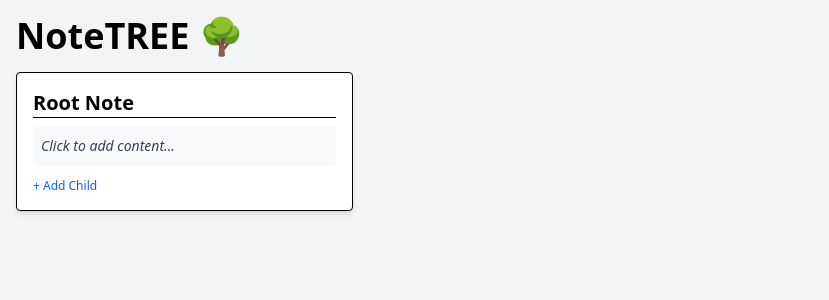
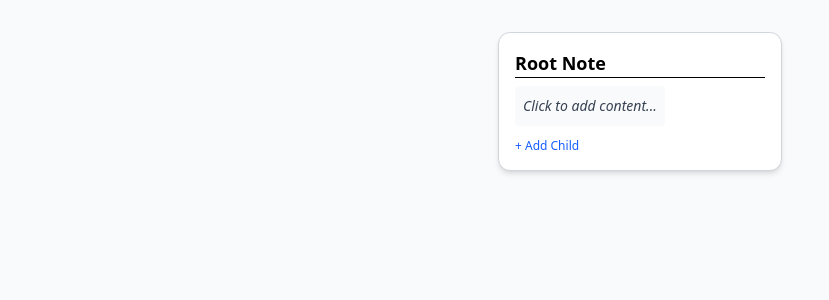
Before and after one commit to scopophobic/noteTree, a Next.js app: page / in a window 1280 px wide. Shown: the top 300 px of the page, without its empty margins (0-829 px from the left). Built offline with nearby package versions, Linux system fonts and the light colour scheme.

Commit message:
did the tree note way

```diff
--- /dev/null
+++ b/src/app/libs/nodeFindId.ts
@@ -0,0 +1,12 @@
+import { TreeNode } from "@/hooks/useTree";
+
+export function findNodeById(node: TreeNode, id: string): TreeNode | null {
+    if (node.id === id) return node;
+
+    for (const child of node.child) {
+      const found = findNodeById(child, id);
+      if (found) return found;
+    }
+
+    return null;
+  }
--- a/src/app/page.tsx
+++ b/src/app/page.tsx
@@ -1,15 +1,33 @@
-'use client'
+"use client";
 
-import { useTreeStore } from '@/hooks/useTree'
-import NodeCard from '@/components/nodeCard'
+// const { tree, focusedNodeId, setFocusedNode } = useTreeStore();
+
+import { findNodeById } from "./libs/nodeFindId";
+
+import NodeCard from "@/components/nodeCard";
+import { useTreeStore } from "@/hooks/useTree";
 
 export default function Home() {
-  const { tree } = useTreeStore()
+  const { tree, focusedNodeId, setFocusedNode } = useTreeStore();
+
+  const nodeToRender = focusedNodeId
+    ? findNodeById(tree, focusedNodeId) ?? tree
+    : tree;
+  // const nodeToRender = focusedNodeId ? tree[focusedNodeId] : tree["root"];
 
   return (
-    <main className="p-4 bg-gray-100 min-h-screen">
-      <h1 className="text-4xl font-bold mb-4">NoteTREE 🌳</h1>
-      <NodeCard node={tree} nodeId={tree.id} />
+    <main className="min-h-screen w-full overflow-auto bg-gray-50">
+      <div className="p-8 min-w-[1000px] flex flex-col items-center">
+        {focusedNodeId && (
+          <button
+            className="mb-4 text-blue-600 underline text-sm"
+            onClick={() => setFocusedNode(null)}
+          >
+            ← Back to Root
+          </button>
+        )}
+        <NodeCard nodeId={nodeToRender.id} node={nodeToRender} />
+      </div>
     </main>
-  )
+  );
 }
--- a/src/components/nodeCard.tsx
+++ b/src/components/nodeCard.tsx
@@ -1,14 +1,13 @@
 "use client";
 
-
-
+// import { useTreeStore } from "@/hooks/useTree";
 // libs
 import { useState } from "react";
-import { useTreeStore, TreeNode } from "@/hooks/useTree";
+// const { tree, focusedNodeId, setFocusedNode } = useTreeStore();
+import { useTreeStore } from "@/hooks/useTree";
+import { TreeNode } from "@/hooks/useTree";
 import ReactMarkdown from "react-markdown";
 import remarkGfm from "remark-gfm";
-
-
 
 type Props = {
   nodeId: string;
@@ -21,30 +20,37 @@ type Props = {
 };
 
 export default function NodeCard({ node, nodeId }: Props) {
+  const { setFocusedNode } = useTreeStore();
+  const { focusedNodeId } = useTreeStore();
   const { addChild, updateNode, deleteNode } = useTreeStore();
 
   const [isEditing, setIsEditing] = useState(false);
 
   return (
     // <div className="border rounded p-4 m-2 bg-white shadow-md min-w-[300px]">
-    <div className="flex flex-col items-start">
-      <div className="border rounded p-4 bg-white shadow-md w-fit min-w-[250px]">
-        {/* Node Title */}
+    <div className="flex flex-col items-center">
+      {/* Actual Node Box */}
+      <div
+        className={`transition-all duration-300 flex flex-col items-start border border-gray-300 rounded-xl p-4 shadow-md bg-white ${
+          focusedNodeId === nodeId ? "scale-105 z-10" : "scale-100"
+        } max-w-sm w-fit`}
+      >
+        {/* TITLE */}
         <input
-          className="text-xl font-semibold mb-2 w-full outline-none border-b"
+          className="text-lg font-bold mb-2 outline-none border-b w-full max-w-[250px] truncate"
           value={node.title}
           onChange={(e) => updateNode(nodeId, { title: e.target.value })}
         />
 
-        {/* Markdown Content Area */}
+        {/* CONTENT */}
         {isEditing ? (
           <>
             <textarea
-              className="w-full h-32 p-2 bg-gray-50 border mt-2 text-sm rounded"
+              className="w-full h-28 p-2 bg-gray-50 border mt-2 text-sm rounded"
               value={node.content}
+              autoFocus
               onChange={(e) => updateNode(nodeId, { content: e.target.value })}
-              onBlur={() => setIsEditing(false)} // ✅ auto-save and switch back
-              autoFocus
+              onBlur={() => setIsEditing(false)} // ✅ auto-save on blur
             />
             {/* <div className="flex justify-end mt-2">
           <button
@@ -56,7 +62,6 @@ export default function NodeCard({ node, nodeId }: Props) {
         </div> */}
           </>
         ) : (
-          <>
           <div
             className="prose prose-sm max-w-none p-2 bg-gray-50 rounded cursor-pointer"
             onClick={() => setIsEditing(true)}
@@ -65,20 +70,16 @@ export default function NodeCard({ node, nodeId }: Props) {
               {node.content || "*Click to add content...*"}
             </ReactMarkdown>
           </div>
-          </>
         )}
 
-        {/* Actions */}
-        <div className="mt-3 flex gap-3">
-          <button
-            className="text-xs text-blue-600"
-            onClick={() => addChild(nodeId, node)}
-          >
+        {/* ACTIONS */}
+        <div className="mt-3 flex gap-3 text-xs">
+          <button className="text-blue-600" onClick={() => addChild(nodeId)}>
             + Add Child
           </button>
           {nodeId !== "root" && (
             <button
-              className="text-xs text-red-600"
+              className="text-red-600"
               onClick={() => {
                 if (confirm("Delete this node and its children?")) {
                   deleteNode(nodeId);
@@ -88,24 +89,20 @@ export default function NodeCard({ node, nodeId }: Props) {
               🗑 Delete
             </button>
           )}
-          {/* Sibling add and delete will come next */}
+        </div>
       </div>
 
-        {/* Render child recursively */}
-        {/* <div className="ml-4 border-l pl-4 mt-2">
-        {node.child.map((child) => (
-          <NodeCard key={child.id} nodeId={child.id} node={child} />
-        ))}
-      </div> */}
-        {/* Render children in a horizontal row */}
+      {/* CHILDREN */}
       {node.child.length > 0 && (
-          <div className="mt-4 flex gap-4 flex-wrap justify-start pl-2 border-l-2 border-gray-300">
+        <div className="mt-6 flex flex-col items-center">
+          <div className="w-1 h-4 bg-gray-400" />
+          <div className="flex flex-wrap gap-6 justify-center mt-2">
             {node.child.map((child) => (
               <NodeCard key={child.id} nodeId={child.id} node={child} />
             ))}
           </div>
+        </div>
       )}
-      </div>
     </div>
   );
 }
--- a/src/hooks/useTree.ts
+++ b/src/hooks/useTree.ts
@@ -1,94 +1,108 @@
 import { create } from "zustand";
 import { persist } from "zustand/middleware";
 
-// Uses Zustand with persist (so data survives page reloads)
-
-
+// ------------------
+// TreeNode type
+// ------------------
 export type TreeNode = {
   id: string;
   title: string;
   content: string;
   child: TreeNode[];
+};
+
+// ------------------
+// Store type
+// ------------------
+type TreeState = {
+  tree: TreeNode; // ✅ Root node (not map)
+  setTree: (tree: TreeNode) => void;
+
+  focusedNodeId: string | null;
+  setFocusedNode: (id: string | null) => void;
+
+  addChild: (parentId: string) => void;
+  updateNode: (id: string, data: Partial<TreeNode>) => void;
+  deleteNode: (id: string) => void;
+};
+
+// ------------------
+// Helpers
+// ------------------
+function generateNode(): TreeNode {
+  return {
+    id: crypto.randomUUID(),
+    title: "New Note",
+    content: "",
+    child: [],
+  };
 }
 
 
-type TreeState = {
-    tree: TreeNode;
-    setTree: (tree: TreeNode) => void
-    addChild: (parentId: string, child: TreeNode) => void;
-    updateNode: (id: string, data: Partial<TreeNode>) => void
-    deleteNode: (id: string) => void
+
+function updateNodeRecursive(tree: TreeNode, id: string, data: Partial<TreeNode>): TreeNode {
+  if (tree.id === id) return { ...tree, ...data };
+  return {
+    ...tree,
+    child: tree.child.map((c) => updateNodeRecursive(c, id, data)),
+  };
 }
 
-
-// main fucntions for the treenode ops
-function generateNode(): TreeNode {
-    return {
-      id: crypto.randomUUID(),
-      title: 'New Note',
-      content: '',
-      child: [],
-    }
-  }
-
-// main fucntions for the treenode ops
-  function updateNodeRecursive(tree: TreeNode, id: string, data: Partial<TreeNode>): TreeNode {
-    if (tree.id === id) return { ...tree, ...data }
-    return {
-      ...tree,
-      child: tree.child.map(child => updateNodeRecursive(child, id, data)),
-    }
-  }
-
-  // main fucntions for the treenode ops
 function addChildRecursive(tree: TreeNode, parentId: string): TreeNode {
   if (tree.id === parentId) {
     return {
       ...tree,
       child: [...tree.child, generateNode()],
-      }
+    };
   }
   return {
     ...tree,
-      child: tree.child.map(child => addChildRecursive(child, parentId)),
+    child: tree.child.map((c) => addChildRecursive(c, parentId)),
+  };
 }
-  }
-// for deleting node
+
 function deleteNodeRecursive(tree: TreeNode, idToDelete: string): TreeNode {
   return {
     ...tree,
     child: tree.child
-        .filter((child) => child.id !== idToDelete)
-        .map((child) => deleteNodeRecursive(child, idToDelete)),
-    }
+      .filter((c) => c.id !== idToDelete)
+      .map((c) => deleteNodeRecursive(c, idToDelete)),
+  };
 }
 
-// MAIN FUCNTION FOR THE TREE STORE
+// ------------------
+// Zustand Store
+// ------------------
 export const useTreeStore = create<TreeState>()(
   persist(
     (set, get) => ({
       tree: {
-          id: 'root',
-          title: 'Root Note',
-          content: '',
+        id: "root",
+        title: "Root Note",
+        content: "",
         child: [],
       },
+      focusedNodeId: null,
+
       setTree: (tree) => set({ tree }),
+      setFocusedNode: (id) => set({ focusedNodeId: id }),
+
       addChild: (parentId) => {
-          const updated = addChildRecursive(get().tree, parentId)
-          set({ tree: updated })
+        const updated = addChildRecursive(get().tree, parentId);
+        set({ tree: updated });
       },
+
       updateNode: (id, data) => {
-          const updated = updateNodeRecursive(get().tree, id, data)
-          set({ tree: updated })
+        const updated = updateNodeRecursive(get().tree, id, data);
+        set({ tree: updated });
       },
+
       deleteNode: (id) => {
-            const current = get().tree
-            if (id === 'root') return // prevent deleting root
-            const updated = deleteNodeRecursive(current, id)
-            set({ tree: updated })
+        if (id === "root") return;
+        const updated = deleteNodeRecursive(get().tree, id);
+        set({ tree: updated });
       },
     }),
-      { name: 'tree-note-data' }
+    { name: "tree-note-data" }
   )
-  )
+);
```
Lines whose indentation alone changed are shown as unchanged.
